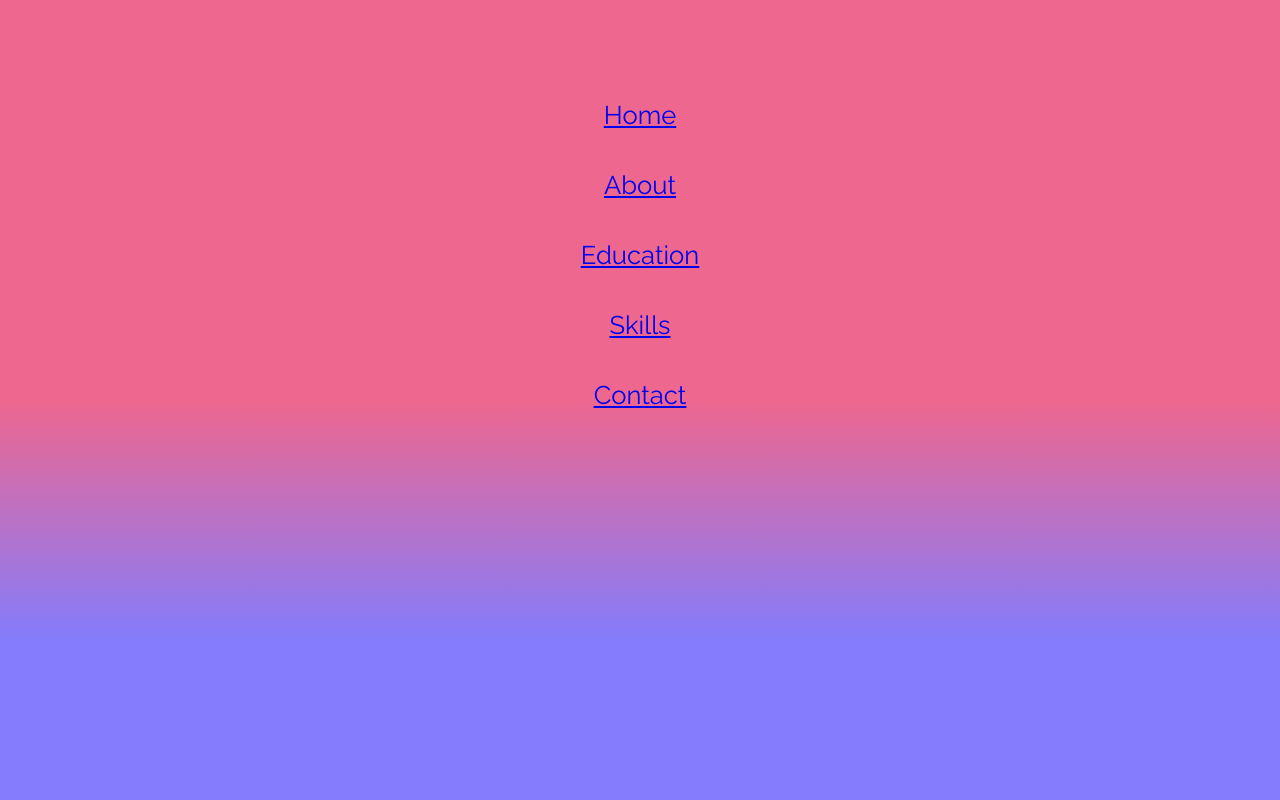
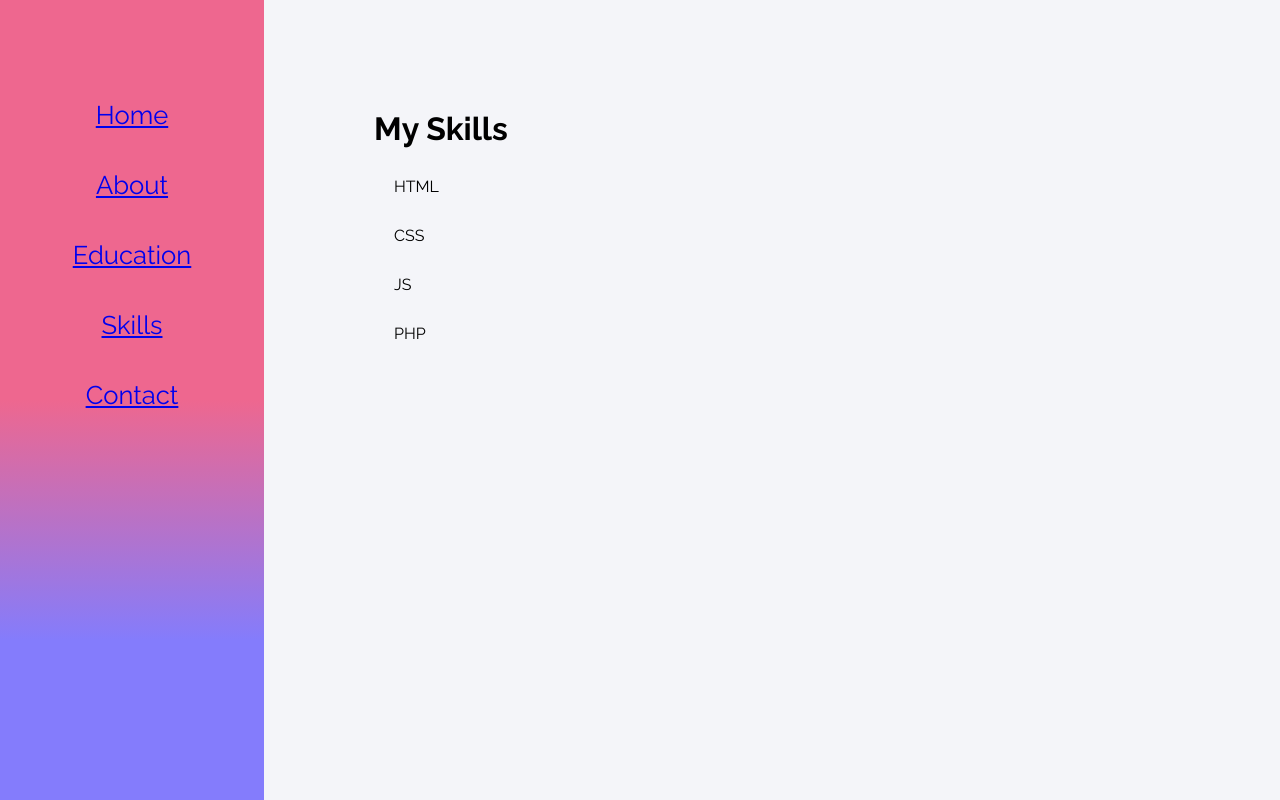
Before and after one commit to dolatapatryk/portfolio, a React (Create React App) app: page /skills in a window 1280 px wide. Built offline with nearby package versions, Linux system fonts and the light colour scheme.

Commit message:
Contact and skills sections

```diff
--- a/src/App.css
+++ b/src/App.css
@@ -53,22 +53,21 @@ nav ul li {
     font-weight: bolder;
 }
 
-.home
-{
+.home {
     display: flex;
     justify-content: center;
     flex-direction: column;
     align-items: center;
 
 }
-.picture
-{
+
+.picture {
     border-radius: 50%;
     width: 200px;
     margin: 30px;
 }
-.typingEffect
-{
+
+.typingEffect {
     font-size: var(--typing-font);
     margin-bottom: 30px;
 }
@@ -102,15 +101,19 @@ h1, h2, h3, h4, p {
     margin: 10px;
 }
 
-.education-item
-{
-    border:0px solid #9a9b9c;
+.education-item {
+    border: 0px solid #9a9b9c;
     display: flex;
-    margin:30px 0px 30px 0px;
+    margin: 30px 0px 30px 0px;
 }
-.education-item:hover
-{
+
+.education-item:hover {
     color: #1b1d20;
     background-color: #ffffff;
-    box-shadow: 0 10px 20px rgba(0,0,0,0.19), 0 6px 6px rgba(0,0,0,0.23);
+    box-shadow: 0 10px 20px rgba(0, 0, 0, 0.19), 0 6px 6px rgba(0, 0, 0, 0.23);
 }
+
+.skills ul li {
+    list-style-type: none;
+    margin: 30px;
+}
--- a/src/App.tsx
+++ b/src/App.tsx
@@ -5,6 +5,8 @@ import Navbar from "./components/Navbar";
 import {Home} from "./contents/Home";
 import {About} from "./contents/About";
 import {Education} from "./contents/Education";
+import {Skills} from "./contents/Skills";
+import {Contact} from "./contents/Contact";
 
 function App() {
     return (
@@ -15,6 +17,8 @@ function App() {
                     <Route path="/" element={<Home/>}/>
                     <Route path="/about" element={<About/>}/>
                     <Route path="/education" element={<Education/>}/>
+                    <Route path="/skills" element={<Skills/>}/>
+                    <Route path="/contact" element={<Contact/>}/>
                 </Routes>
             </div>
         </BrowserRouter>
--- /dev/null
+++ b/src/contents/Contact.tsx
@@ -0,0 +1,10 @@
+import {FunctionComponent} from "react";
+import {Socials} from "../components/Socials";
+
+export const Contact: FunctionComponent = () =>
+    <div className="condiv">
+        <h1 className="subtopic">Contact Me</h1>
+        <h3>Email : dolata.patryk1@gmail.com</h3>
+        <h3>Instagram : @patrykdolata</h3>
+        <Socials/>
+    </div>
--- a/src/contents/Home.tsx
+++ b/src/contents/Home.tsx
@@ -1,7 +1,7 @@
 import {FunctionComponent} from "react";
 import ReactTypingEffect from 'react-typing-effect';
 import picture from '../img/pic.jpeg'
-import {Socials} from "./Socials";
+import {Socials} from "../components/Socials";
 
 export const Home: FunctionComponent = () =>
     <div className="condiv home">
--- /dev/null
+++ b/src/contents/Skills.tsx
@@ -0,0 +1,11 @@
+import {FunctionComponent} from "react";
+
+const mySkills = ['HTML', 'CSS', 'JS', 'PHP']
+
+export const Skills: FunctionComponent = () =>
+    <div className="condiv skills">
+        <h1 className="subtopic">My Skills</h1>
+        <ul>
+            {mySkills.map(skill => <li>{skill}</li>)}
+        </ul>
+    </div>
```
Also changed, not shown: src/components/Socials.tsx (renamed from src/contents/Socials.tsx).
